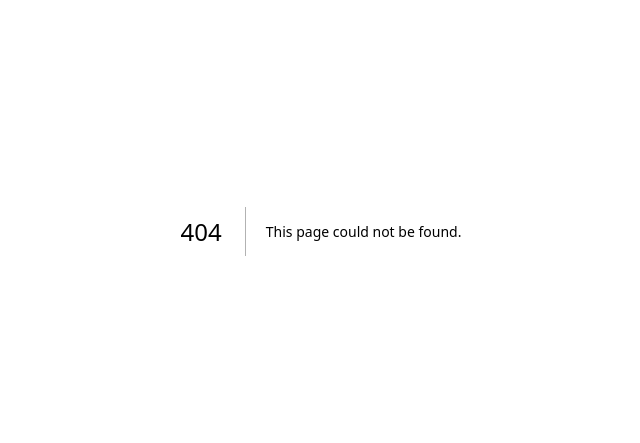
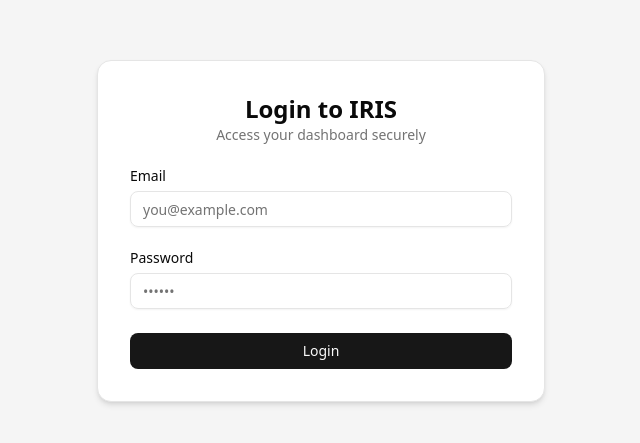
Before and after one commit to HackyUci/boundless, a Next.js app in the folder frontend/: page /login in a window 1280 px wide. Before the commit this address had no page. Shown: the part 169-612 px from the top of the page, without its empty margins (319-959 px from the left). Built offline with nearby package versions, Linux system fonts and the light colour scheme; no server answers.

Commit message:
feat: auth form (Tailwind ISSUE, needs check)

```diff
--- /dev/null
+++ b/frontend/src/app/login/page.tsx
@@ -0,0 +1,16 @@
+import AuthForm from "@/components/AuthForm";
+
+export default function LoginPage() {
+  return (
+    <main className="flex min-h-screen items-center justify-center bg-muted px-4">
+      <div className="w-full max-w-md rounded-xl border bg-white p-8 shadow-md space-y-6">
+        <div className="text-center">
+          <h1 className="text-2xl font-bold">Login to IRIS</h1>
+          <p className="text-sm text-muted-foreground">Access your dashboard securely</p>
+        </div>
+
+        <AuthForm mode="login" />
+      </div>
+    </main>
+  );
+}
```
